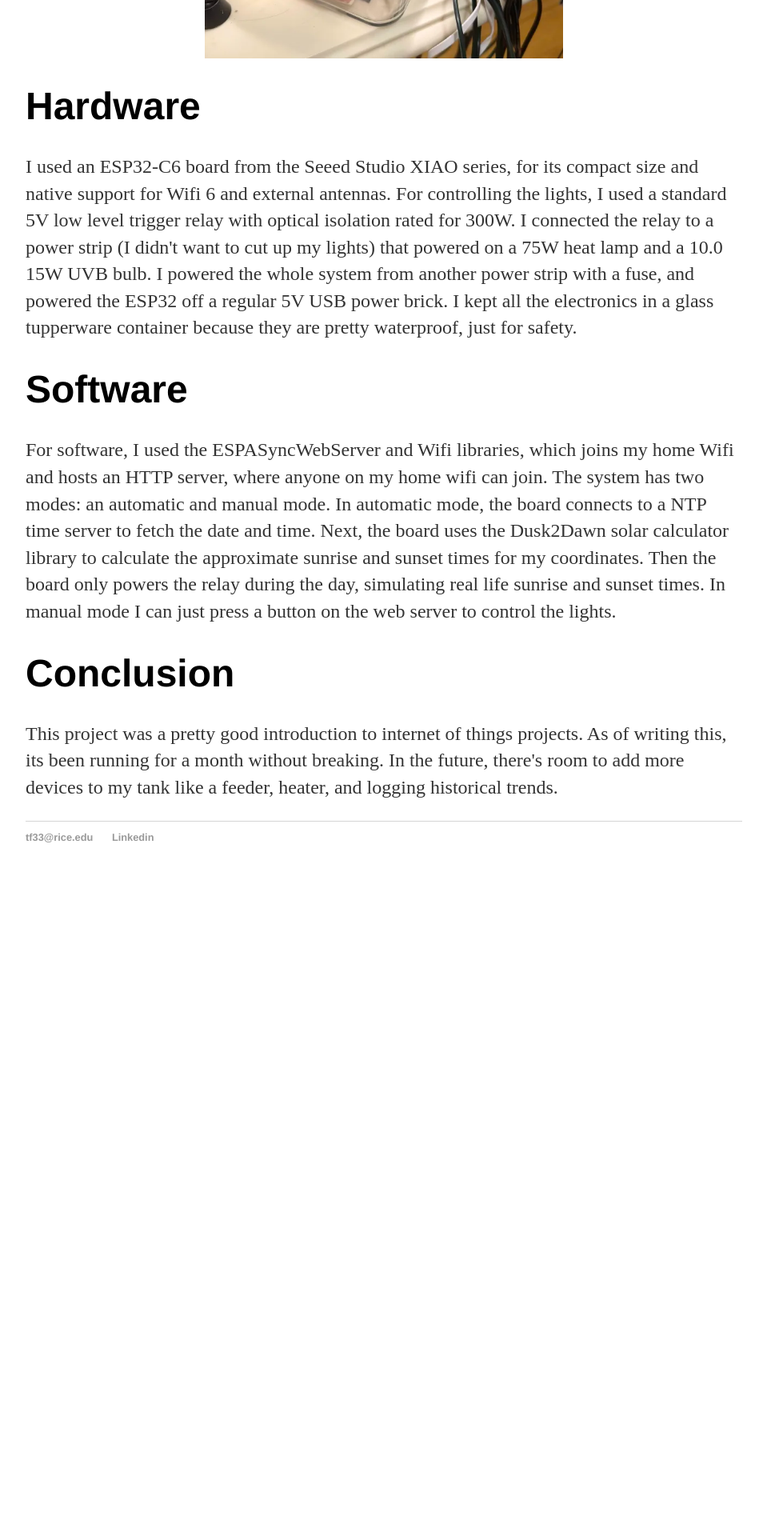
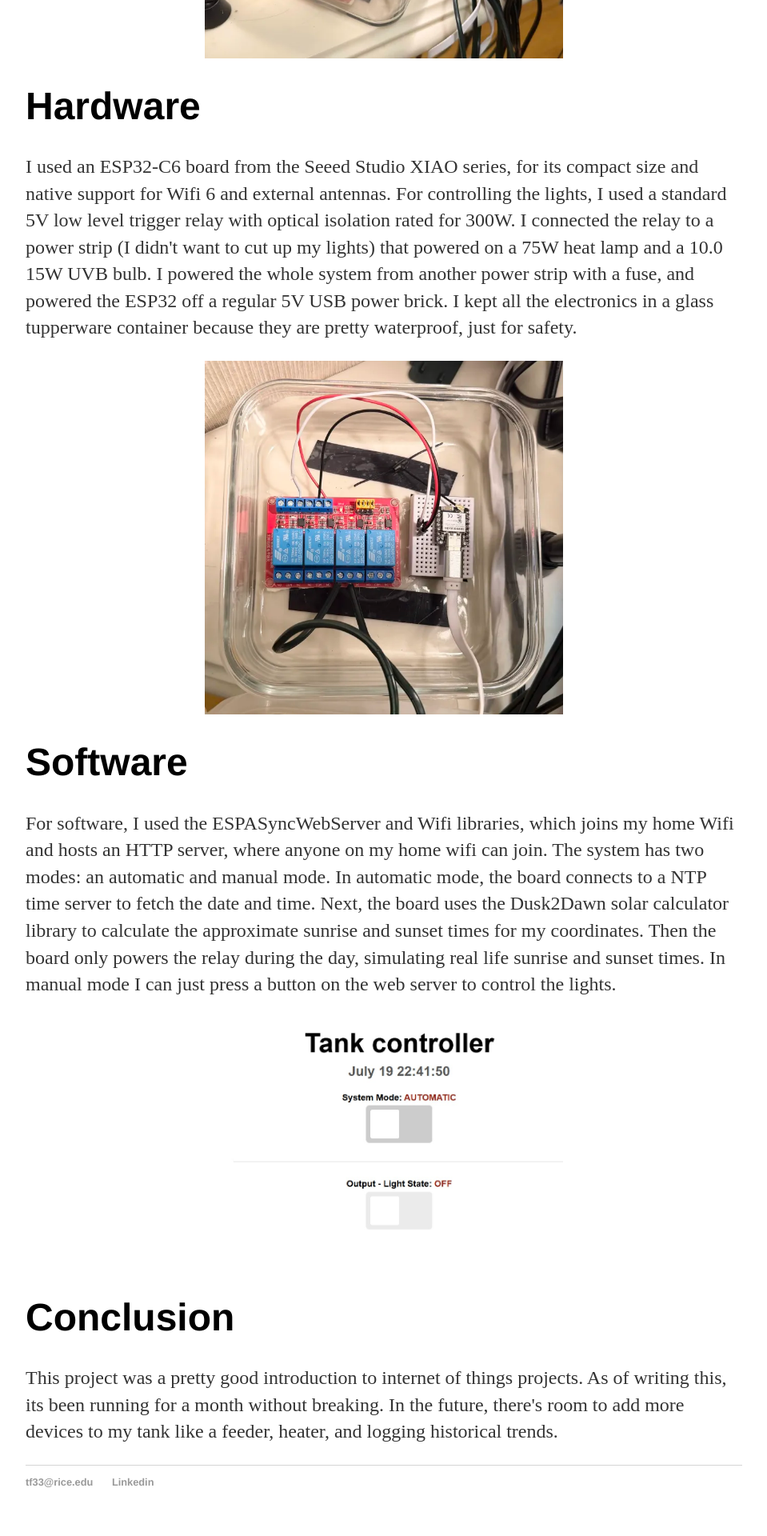
Before and after one commit to tfu1897/tfu1897.github.io, a Jekyll site: the page built from Projects/tank.html, in a window 1280 px wide. Shown: the part 772-2692 px from the top of the page at 80% size, without its empty margins (160-1119 px from the left). Built offline with Jekyll 4.4.1, drawn with Linux system fonts in a browser that asks for light colours; before the commit the page ends 1886 px from its top, so only the background shows below that.

Commit message:
Update tank.html

```diff
--- a/Projects/tank.html
+++ b/Projects/tank.html
@@ -12,12 +12,12 @@ permalink: /Projects/tank/
 <div class="hardware">
 	<h1>Hardware</h1>
 	<p>I used an ESP32-C6 board from the Seeed Studio XIAO series, for its compact size and native support for Wifi 6 and external antennas.  For controlling the lights, I used a standard 5V low level trigger relay with optical isolation rated for 300W. I connected the relay to a power strip (I didn't want to cut up my lights) that powered on a 75W heat lamp and a 10.0 15W UVB bulb.  I powered the whole system from another power strip with a fuse, and powered the ESP32 off a regular 5V USB power brick. I kept all the electronics in a glass tupperware container because they are pretty waterproof, just for safety. </p>
-
+	<img src="{{ 'images/boxopen.jpg' | relative_url }}" class="centered-image">
 </div><!-- /.hardware -->
 <div class="software">
 	<h1>Software</h1>
 	<p>For software, I used the ESPASyncWebServer and Wifi libraries, which joins my home Wifi and hosts an HTTP server, where anyone on my home wifi can join.  The system has two modes: an automatic and manual mode.  In automatic mode, the board connects to a NTP time server to fetch the date and time.  Next, the board uses the Dusk2Dawn solar calculator library to calculate the approximate sunrise and sunset times for my coordinates.  Then the board only powers the relay during the day, simulating real life sunrise and sunset times.  In manual mode I can just press a button on the web server to control the lights. </p>
-
+	<img src="{{ 'images/tankwebsite.jpg' | relative_url }}" class="centered-image">
 </div><!-- /.hardware -->
 
 <div class="software">
```
